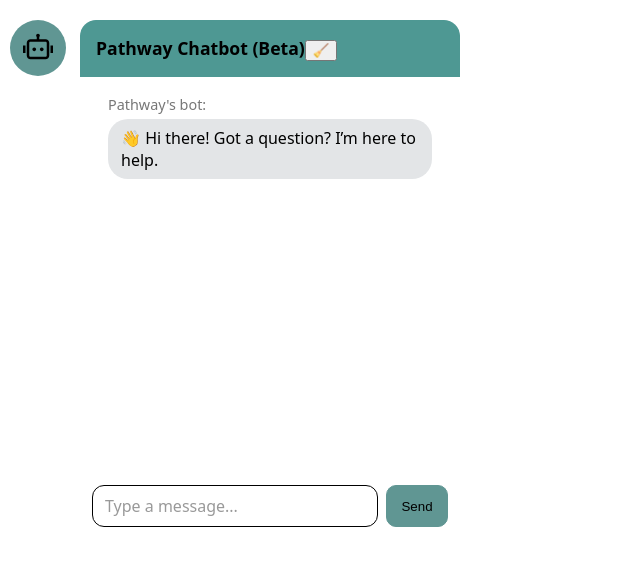
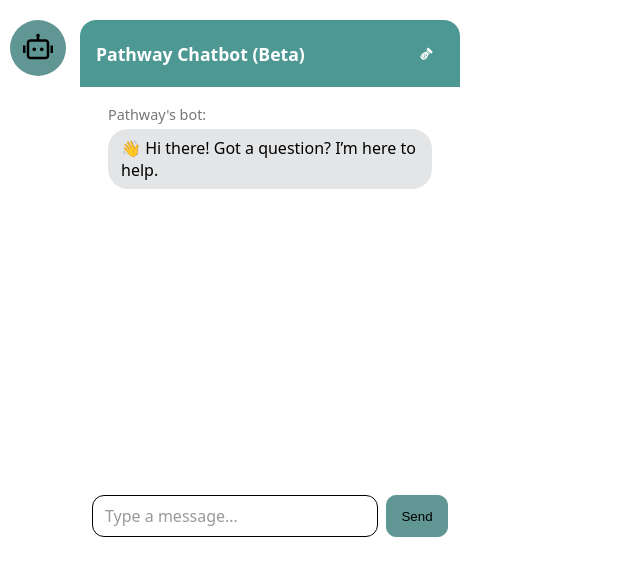
Before and after one commit to guo1340/Pathway-AI-Chatbot, a React (Vite) app in the folder webapp/: page / in a window 1280 px wide. Both pictures are taken after a click on the button "Open chat". Shown: the top 576 px of the page, without its empty margins (0-640 px from the left). Built offline with nearby package versions, Linux system fonts and the light colour scheme.

Commit message:
removed context print to context.txt

```diff
--- a/webapp/src/App.tsx
+++ b/webapp/src/App.tsx
@@ -1,4 +1,5 @@
 import React from 'react'
+import { GiNuclearBomb } from "react-icons/gi";
 
 // --- Inline API call (replaces need for api.ts) ---
 async function askRag(
@@ -193,7 +194,7 @@
           className="clear-btn"
           title="Clear chat memory"
         >
-          🧹
+          <GiNuclearBomb />
         </button>
         {/* this needs a better icon */}
       </div>
--- a/webapp/src/styles.css
+++ b/webapp/src/styles.css
@@ -170,11 +170,78 @@
 }
 
 .rcb-head {
+  display: flex;
+  justify-content: space-between;
+  align-items: center;
+
   font-size: 1.1rem;
   font-weight: 600;
   padding: 1rem;
   background-color: rgb(78, 152, 147);
+  color: white;
 }
+
+.rcb-head .clear-btn {
+  position: relative;
+  overflow: hidden;
+  background: transparent;
+  border: none;
+  color: inherit;
+  cursor: pointer;
+
+  /* make it a perfect circle */
+  width: 2.2rem;
+  height: 2.2rem;
+  border-radius: 50%;
+
+  display: flex;
+  align-items: center;
+  justify-content: center;
+
+  transition: opacity 0.2s ease, background-color 0.2s ease;
+}
+
+.rcb-head .clear-btn:hover {
+  opacity: 0.9;
+  background-color: rgba(255, 255, 255, 0.1);
+}
+
+/* ✨ Circular Ripple Effect */
+.rcb-head .clear-btn::after {
+  content: "";
+  position: absolute;
+  top: 50%;
+  left: 50%;
+  width: 0;
+  height: 0;
+  background: rgba(255, 255, 255, 0.4);
+  border-radius: 50%;
+  transform: translate(-50%, -50%);
+  opacity: 0;
+  pointer-events: none;
+}
+
+.rcb-head .clear-btn:active::after {
+  width: 200%;
+  height: 200%;
+  opacity: 0;
+  animation: ripple 0.6s ease-out;
+}
+
+@keyframes ripple {
+  0% {
+    width: 0;
+    height: 0;
+    opacity: 0.6;
+  }
+
+  100% {
+    width: 200%;
+    height: 200%;
+    opacity: 0;
+  }
+}
+
 
 .rcb-log {
   height: 380px;
```
